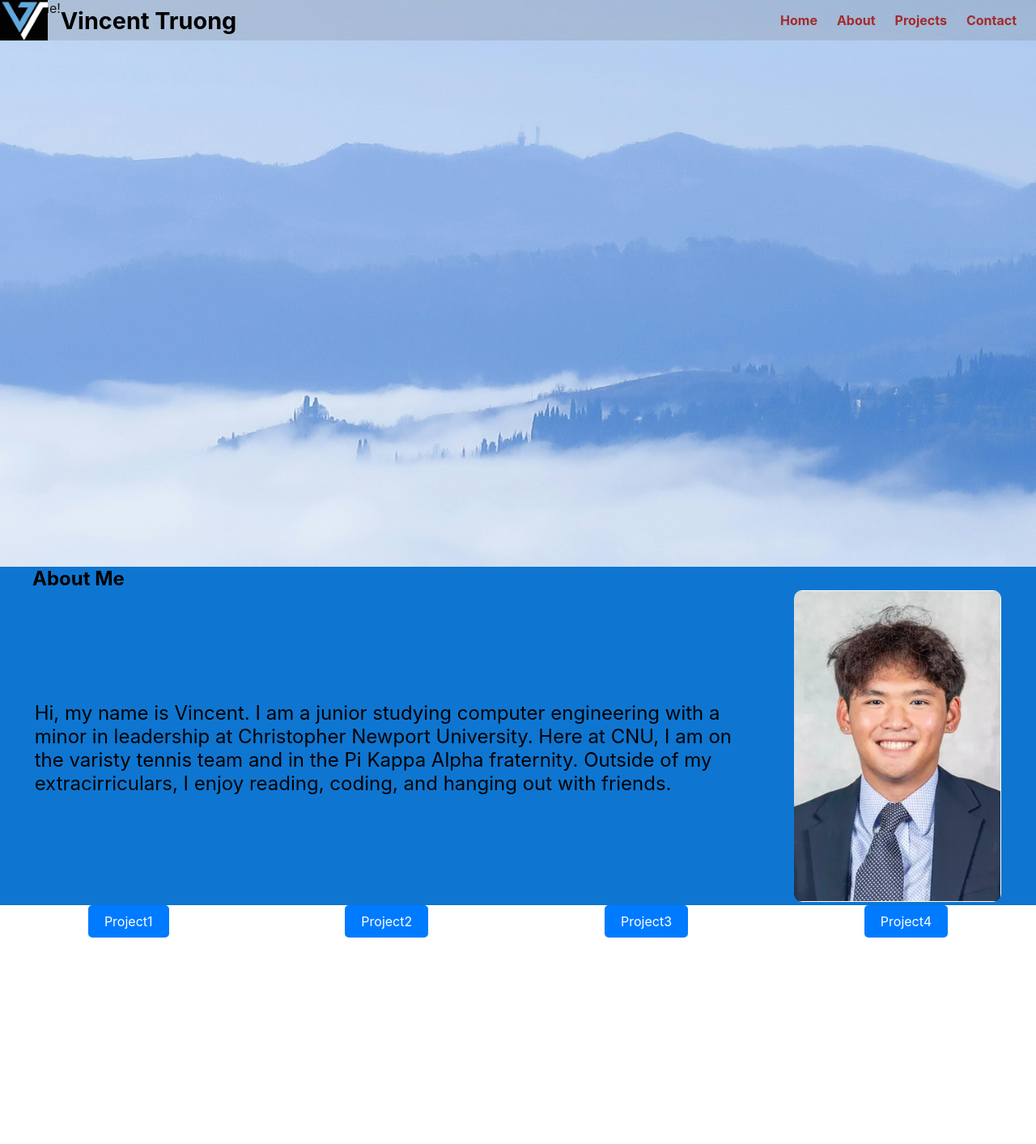
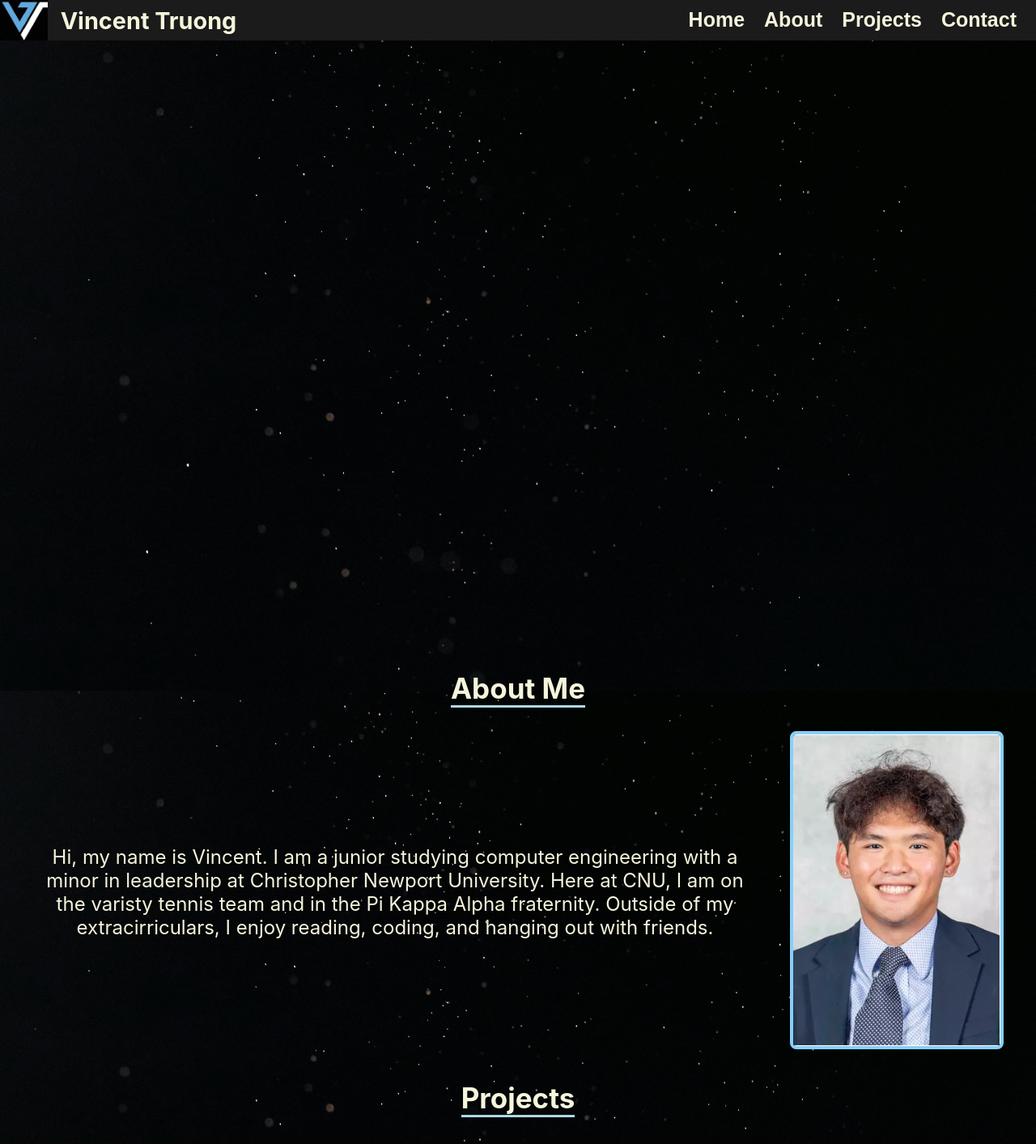
Before and after one commit to vincent-truong04/vincent-truong04.github.io, a React (Create React App) app: page / in a window 1280 px wide. Shown: the top 1413 px of the page at 81% size. Before the commit the page ends 1158 px from the top, so only its background shows below. Built offline with nearby package versions, Linux system fonts and the light colour scheme.

Commit message:
Edited design and background effects

```diff
--- a/src/components/Hero.js
+++ b/src/components/Hero.js
@@ -6,7 +6,6 @@ function Hero() {
     return(
         <section className="hero-section" id="hero">
             <Header />
-            <p>Welcome!</p>
         </section>
     )
 }
--- a/src/components/Projects.js
+++ b/src/components/Projects.js
@@ -1,15 +1,21 @@
 import React from 'react';
 import '../styling/Projects.css';
+import headshot from '../images/Headshot.png';
 
 function Projects(){
     return(
         <section classname="project-section" id="projects">
-            <nav2>
-                <a href="#project1">Project1</a>
-                <a href="#project2">Project2</a>
-                <a href="#project3">Project3</a>
-                <a href="#project4">Project4</a>
-            </nav2>
+            <div class="header">
+             <h3>Projects</h3>
+            </div>
+            <div class="project1">
+                <div class="project1-image">
+                    <img src= {headshot} alt="headshot" />
+                </div>
+                <h4>JoystickInsight</h4>
+
+
+            </div>
         </section>
     );
 }
--- a/src/styling/About.css
+++ b/src/styling/About.css
@@ -1,9 +1,15 @@
 .about-section {
-    background-color:rgb(14, 118, 209);
+    background-color:rgba(2, 13, 35, 0.0);
+    z-index:1;
+    text-align: center;
 }
 
 .about-section h2 {
-    margin-left:40px;
+    display:inline-block;
+    color:beige;
+    border-bottom: 3px solid lightblue;
+    font-size: 35px;
+
 }
 
 .aboutContent-container {
@@ -15,8 +21,10 @@
 .paragraph {
     font-size:1.5rem;
     max-width:70%;
+    color:beige;
 }
 
 .img-container img {
-    border-radius:10px;
+    border: 4px solid lightskyblue; /* Black border with 4px thickness */
+    border-radius: 8px;
 }
--- a/src/styling/App.css
+++ b/src/styling/App.css
@@ -1,12 +1,16 @@
-* {
-    margin: 0;
-    padding: 0;
-    box-sizing: border-box;
-    scroll-behavior: smooth;
+body {
+  margin: 0;
+  padding: 0;
+  height: 100%;
+  background-image: url('../images/stars.jpg'); /* Replace with your background image path */
+  background-size: cover;
+  background-repeat: no-repeat;
+  background-position: center;
+  color: white;
+  background-attachment: fixed
+}
 
-  }
-
-  html, body {
-    margin: 0;
-    padding: 0;
-  }
+.app-section {
+  position: relative;
+  z-index: 0; /* Ensure it's below other content */
+}
--- a/src/styling/Header.css
+++ b/src/styling/Header.css
@@ -4,13 +4,14 @@ header {
     display: flex;
     justify-content: space-between;
     align-items: center;
-    background-color: rgba(116, 111, 111, 0.2);
+    background-color: rgb(28, 27, 27);
     margin:0;
+    z-index: 1;
 }
 
 h1 {
     font-size: 1.8rem;
-    color:black;
+    color:beige;
     margin: 0;
 }
 
@@ -20,17 +21,32 @@ nav {
     margin-right: 1.5rem;
 }
 
-nav a{
+nav a {
+    color: beige;
     text-decoration: none;
-    font-size: 1rem;
-    font-weight: bold;
-    color:brown;
-    transition: color 0.3s;
-}
+    font-size: 25px;
+    border: none;
+    background: none;
+    font-weight: 600;
+    font-family: 'Poppins', sans-serif;
+  }
 
-nav a:hover {
-    color:black;
-}
+  nav a::before {
+    margin-left: auto;
+  }
+
+  nav a::after, button::before {
+    content: '';
+    width: 0%;
+    height: 2px;
+    background: lightskyblue;
+    display: block;
+    transition: 0.5s;
+  }
+
+  nav a:hover::after, nav a:hover::before {
+    width: 100%;
+  }
 
 .logo {
     display:flex;
--- a/src/styling/Hero.css
+++ b/src/styling/Hero.css
@@ -1,9 +1,6 @@
 .hero-section {
-    background-image: url('../images/Hero_Background.jpg');
-    background-size:cover;
-    background-repeat:no-repeat;
-    background-position: center;
-    height:700px;
+    background-color:rgba(12, 12, 12, 0.0);
+    height:100vh;
     width:100%;
     margin:0;
 }
--- a/src/styling/Projects.css
+++ b/src/styling/Projects.css
@@ -1,21 +1,27 @@
-.project-section {
-    width:100%;
+.project-section{
+    z-index:1;
 }
 
-nav2 {
-    display:flex;
-    justify-content:space-around;
-    align-items:center;
-    width:cover;
+.header{
+    text-align:center;
 }
 
-nav2 a{
-    display: inline-block; /* Make the link behave like a block-level element */
-    padding: 10px 20px; /* Add padding for button-like feel */
-     background-color: #007bff; /* Button background color */
-     color: white; /* Text color */
-    text-align: center; /* Center the text */
-    text-decoration: none; /* Remove underline */
-     border-radius: 5px; /* Rounded corners */
-    font-size: 16px; /* Font size */
+h3 {
+    display:inline-block;
+    color:beige;
+    border-bottom: 3px solid lightblue;
+    font-size: 35px;
 }
+
+.project1{
+    display:flex;
+    justify-content: space-evenly;
+    align-items: center;
+}
+
+
+
+h4 {
+    font-size: 20px;
+    color:beige;
+}
```
Also changed, not shown: src/images/stars.jpg (added).
